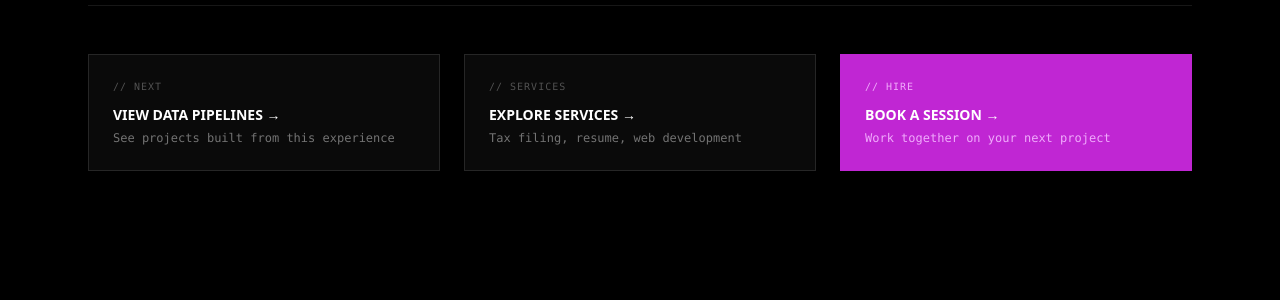
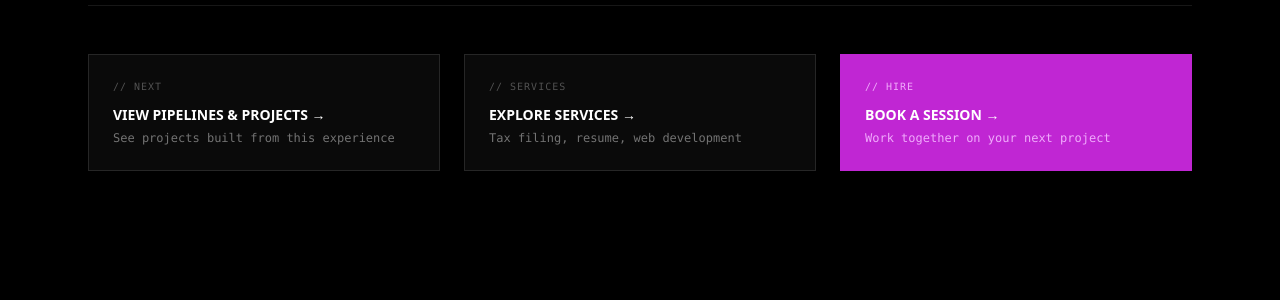
Before and after one commit to SwarnaRao24/MyPortfolio, a Django app: page /history/ in a window 1280 px wide. Shown: the part 380-680 px from the top of the page. Run offline with Django 5.2, Linux system fonts and the light colour scheme; data that the repository does not hold is empty; some libraries are stand-ins or nearby versions.

Commit message:
Minor changes to experience.html

```diff
--- a/portfolio/templates/portfolio/experience.html
+++ b/portfolio/templates/portfolio/experience.html
@@ -73,7 +73,7 @@
         <a href="{% url 'projects' %}"
            class="group bg-neutral-950 border border-neutral-800 p-6 hover:border-cyan-500 transition-all duration-300">
             <span class="text-[10px] font-mono text-neutral-600 block uppercase tracking-widest mb-2">// Next</span>
-            <span class="text-sm font-black uppercase text-white group-hover:text-cyan-400 transition-colors">View Data Pipelines &rarr;</span>
+            <span class="text-sm font-black uppercase text-white group-hover:text-cyan-400 transition-colors">View Pipelines & Projects &rarr;</span>
             <p class="text-xs text-neutral-500 font-mono mt-1">See projects built from this experience</p>
         </a>
         <a href="{% url 'services' %}"
```
